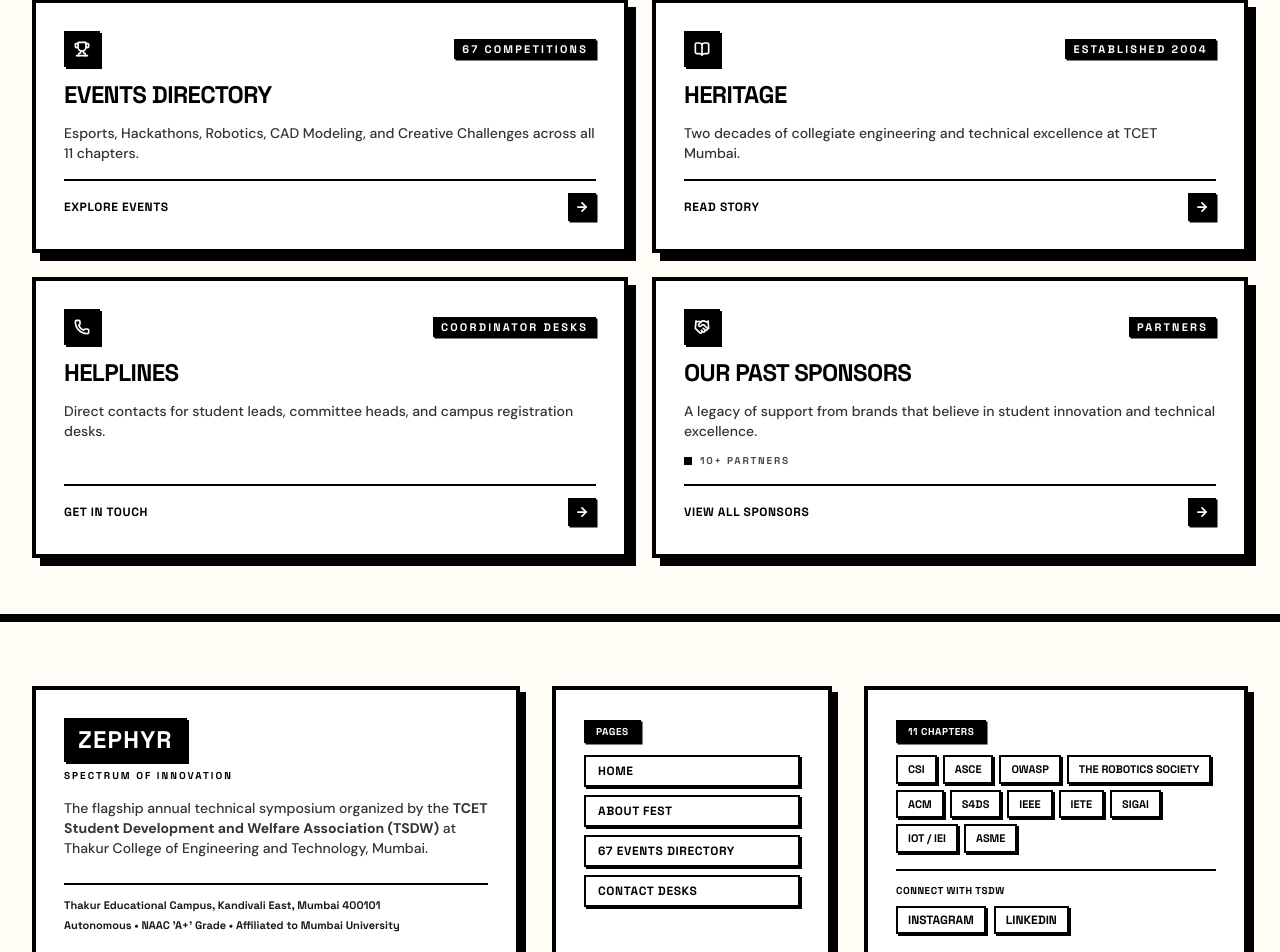
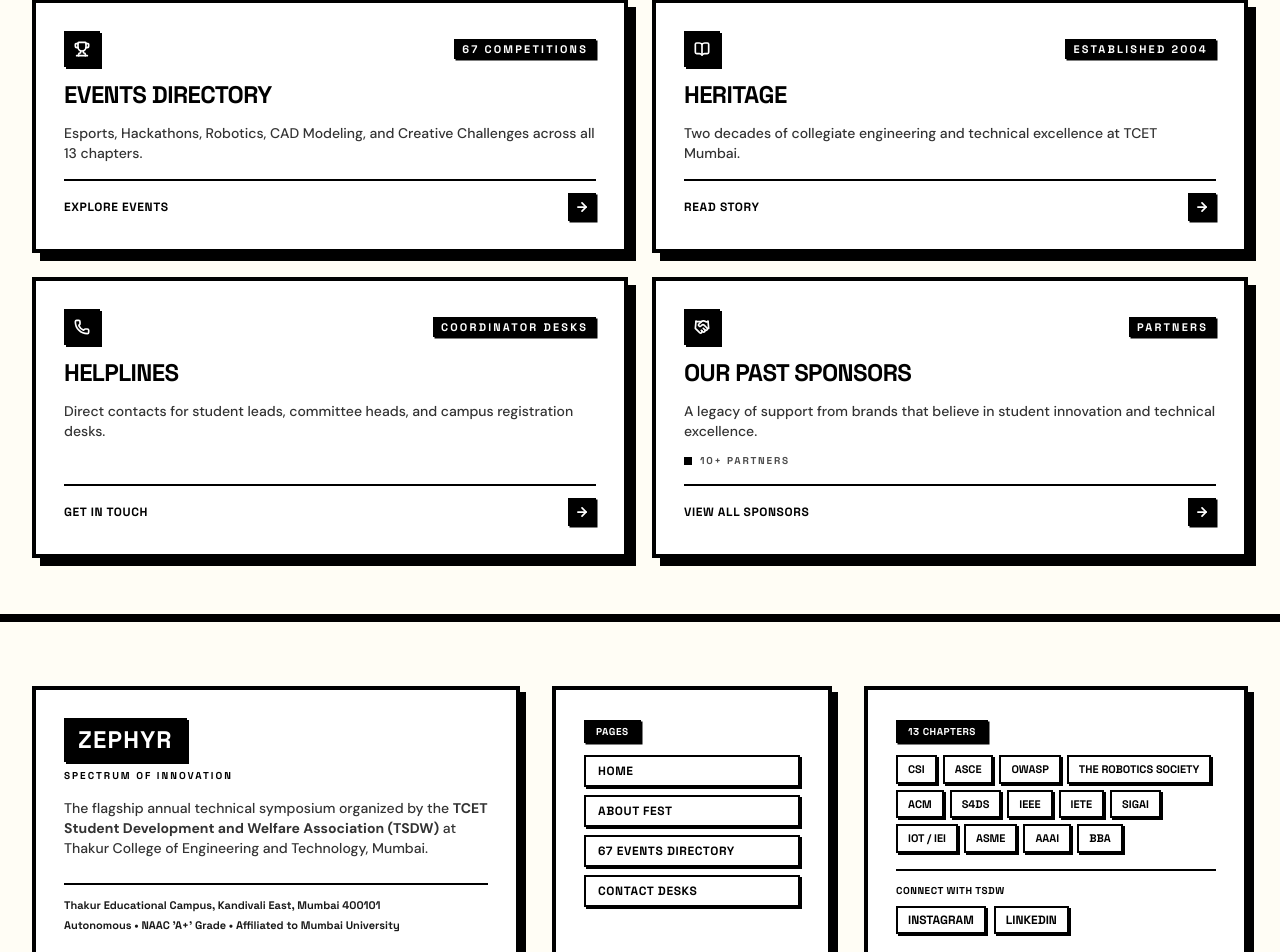
Before and after one commit to shubhwade/zephyrweb, a React (Vite) app: page / in a window 1280 px wide. Shown: the part 960-1912 px from the top of the page. Built offline with nearby package versions, Linux system fonts and the light colour scheme.

Commit message:
Add AAAI and BBA to chapter listings and update count to 13 chapters

```diff
--- a/index.html
+++ b/index.html
@@ -5,7 +5,7 @@
     <link rel="icon" type="image/jpeg" href="/zephyr-logo.jpeg" />
     <meta name="viewport" content="width=device-width, initial-scale=1.0" />
     <title>ZEPHYR 2026 | Spectrum of Innovation — TCET Techfest</title>
-    <meta name="description" content="Official Portal for ZEPHYR 2026: Spectrum of Innovation. Annual Technical Symposium organized by TSDW at Thakur College of Engineering & Technology (TCET), Mumbai. 67 Events across 11 Chapters." />
+    <meta name="description" content="Official Portal for ZEPHYR 2026: Spectrum of Innovation. Annual Technical Symposium organized by TSDW at Thakur College of Engineering & Technology (TCET), Mumbai. 67 Events across 13 Chapters." />
 
     <!-- Google Fonts: Cormorant Garamond, DM Sans, JetBrains Mono & Space Grotesk (Neo-brutalism) -->
     <link rel="preconnect" href="https://fonts.googleapis.com">
--- a/src/components/AboutSection.jsx
+++ b/src/components/AboutSection.jsx
@@ -116,7 +116,7 @@ export function AboutSection() {
 
         <div className="p-4 sm:p-5 bg-white text-black border-3 border-black shadow-[4px_4px_0px_0px_#000] space-y-0.5">
           <div className="font-neo font-black text-2xl sm:text-3xl text-black">
-            11+
+            13+
           </div>
           <div className="font-neo font-bold text-[11px] sm:text-xs text-black uppercase tracking-wider">
             Chapters
--- a/src/components/Footer.jsx
+++ b/src/components/Footer.jsx
@@ -15,7 +15,7 @@ export function Footer({ onNavigate }) {
   ];
 
   const committees = [
-    'CSI', 'ASCE', 'OWASP', 'The Robotics Society', 'ACM', 'S4DS', 'IEEE', 'IETE', 'SIGAI', 'IOT / IEI', 'ASME'
+    'CSI', 'ASCE', 'OWASP', 'The Robotics Society', 'ACM', 'S4DS', 'IEEE', 'IETE', 'SIGAI', 'IOT / IEI', 'ASME', 'AAAI', 'BBA'
   ];
 
   return (
@@ -71,7 +71,7 @@ export function Footer({ onNavigate }) {
           <div className="md:col-span-4 p-6 sm:p-7 bg-white border-4 border-black shadow-[6px_6px_0px_0px_#000] space-y-4 flex flex-col justify-between">
             <div className="space-y-3">
               <span className="px-2.5 py-0.5 bg-black text-white border-2 border-black font-neo font-black text-[10px] uppercase tracking-wider inline-block shadow-[1.5px_1.5px_0px_0px_#000]">
-                11 CHAPTERS
+                13 CHAPTERS
               </span>
               <div className="flex flex-wrap gap-1.5 font-neo">
                 {committees.map((c) => (
--- a/src/data/contacts.js
+++ b/src/data/contacts.js
@@ -69,6 +69,8 @@ export const CONTACT_INFO = {
     { committee: 'IETE', lead: 'Chairperson, IETE TCET', phone: '+91 9004812390' },
     { committee: 'SIGAI', lead: 'Secretary, ACM-SIGAI', phone: '+91 9820119482' },
     { committee: 'IOT / IEI', lead: 'IoT Lead, IEI TCET', phone: '+91 9833441920' },
-    { committee: 'ASME', lead: 'Chairperson, ASME TCET', phone: '+91 9167384912' }
+    { committee: 'ASME', lead: 'Chairperson, ASME TCET', phone: '+91 9167384912' },
+    { committee: 'AAAI', lead: 'Chairperson, AAAI TCET', phone: '+91 8928261591' },
+    { committee: 'BBA', lead: 'Department Lead, BBA TCET', phone: '+91 8591550413' }
   ]
 };
--- a/src/data/scheduleData.js
+++ b/src/data/scheduleData.js
@@ -1,6 +1,6 @@
 // Comprehensive 3-Day Normalized Schedule Dataset for ZEPHYR MMXXV
 // Architecture: Centralized data layer referencing MASTER_EVENTS by stable IDs.
-// Includes 100% of all active events across all 11 committees.
+// Includes 100% of all active events across all 13 committees.
 
 export const SCHEDULE_METADATA = {
   dataSource: "development_temporary", // Will switch to "official" upon final council signoff
@@ -8,7 +8,7 @@ export const SCHEDULE_METADATA = {
   festDaysCount: 3,
   defaultTimezone: "Asia/Kolkata",
   lastUpdated: "2026-08-23",
-  notice: "Comprehensive festival schedule covering all 11 chapters. Session timings and room allocations subject to final committee confirmation."
+  notice: "Comprehensive festival schedule covering all 13 chapters. Session timings and room allocations subject to final committee confirmation."
 };
 
 export const FESTIVAL_DAYS = [
--- a/src/data/scheduleSelectors.js
+++ b/src/data/scheduleSelectors.js
@@ -190,6 +190,6 @@ export function getFestivalStats() {
   return {
     totalDays: FESTIVAL_DAYS.length,
     totalSessions: SCHEDULE_ITEMS.length,
-    activeCommitteesCount: 11
+    activeCommitteesCount: 13
   };
 }
--- a/src/pages/AboutPage.jsx
+++ b/src/pages/AboutPage.jsx
@@ -129,7 +129,7 @@ export function AboutPage({ onNavigate }) {
 
         <div className="p-4 sm:p-5 bg-white text-black border-3 border-black shadow-[4px_4px_0px_0px_#000] space-y-0.5">
           <div className="font-neo font-black text-2xl sm:text-3xl text-black">
-            11+
+            13+
           </div>
           <div className="font-neo font-bold text-[11px] sm:text-xs text-black uppercase tracking-wider">
             Student Chapters
--- a/src/pages/HomePage.jsx
+++ b/src/pages/HomePage.jsx
@@ -12,7 +12,7 @@ export function HomePage({ onNavigate }) {
       id: 'events',
       title: 'Events Directory',
       subtitle: '67 COMPETITIONS',
-      description: 'Esports, Hackathons, Robotics, CAD Modeling, and Creative Challenges across all 11 chapters.',
+      description: 'Esports, Hackathons, Robotics, CAD Modeling, and Creative Challenges across all 13 chapters.',
       actionText: 'Explore Events',
       icon: Trophy,
     },
```
